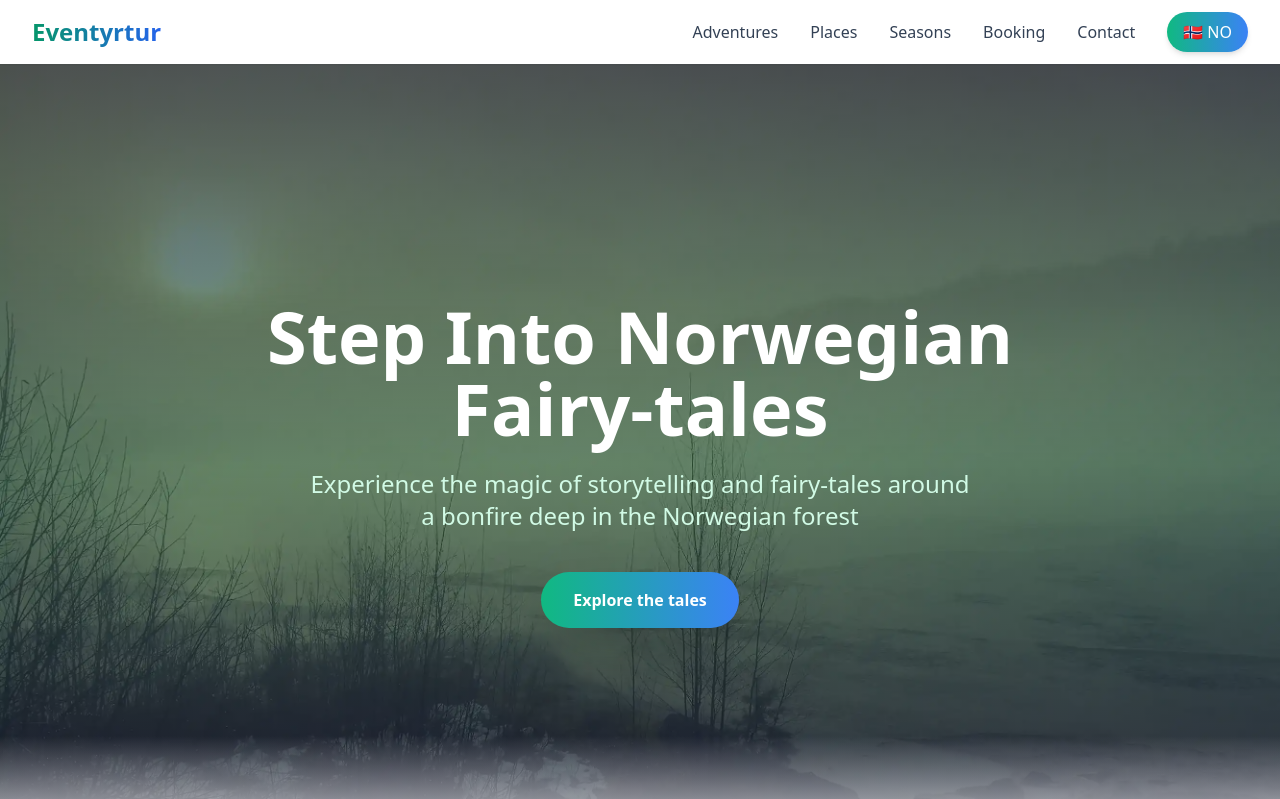
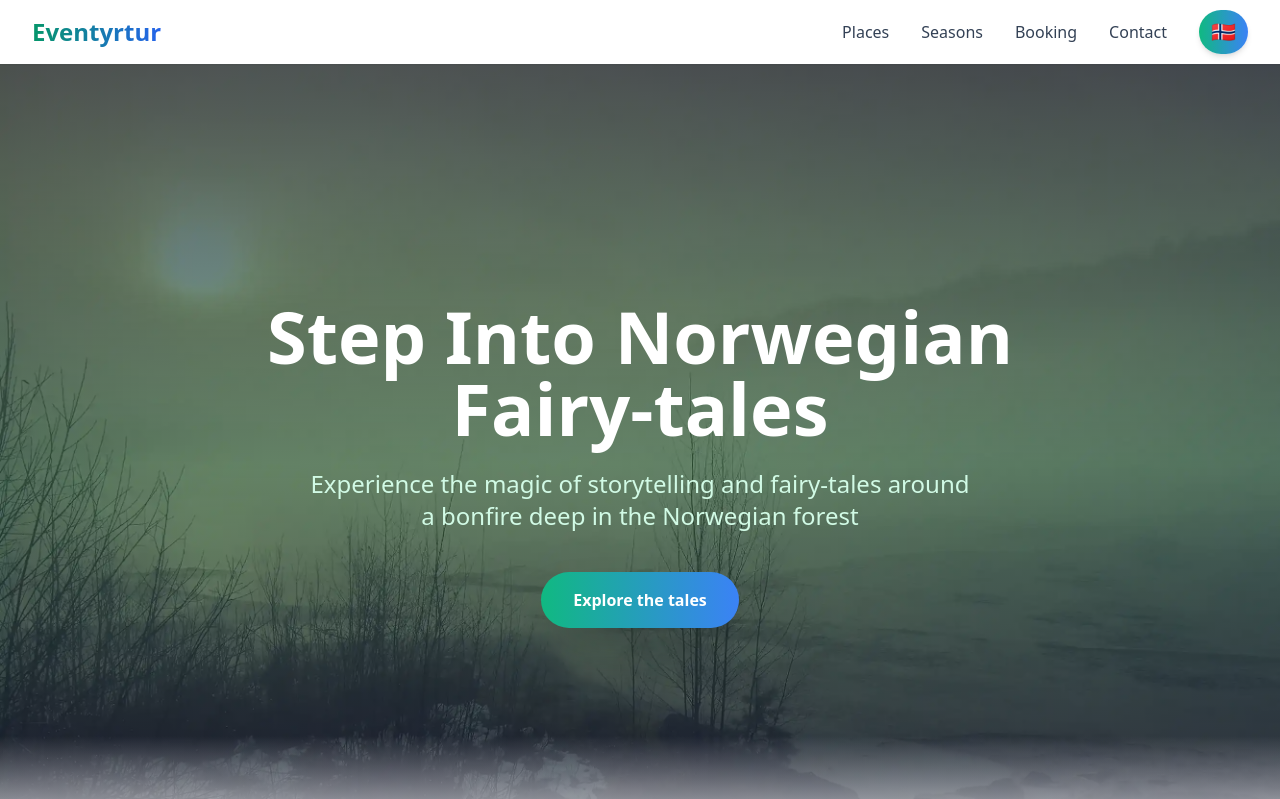
Before and after one commit to HarikaCreative/eventyrtur-demo, a Next.js app: page / in a window 1280 px wide. Shown: the top 799 px of the page. Built offline with nearby package versions, Linux system fonts and the light colour scheme.

Commit message:
Update page.tsx
Language toggle

```diff
--- a/app/page.tsx
+++ b/app/page.tsx
@@ -20,7 +20,7 @@ export default function HomePage() {
   const translations = {
     en: {
       nav: {
-        adventures: 'Adventures',
+        fairytales: 'Fairy-tales',
         places: 'Places',
         seasons: 'Seasons',
         booking: 'Booking',
@@ -72,24 +72,17 @@ export default function HomePage() {
               </a>
 
               {/* Language Toggle */}
-              <button
+             {/* Language Toggle – vises på alle skjermstørrelser */}
+              <div className="flex items-center space-x-2">
+               <button
                 onClick={toggleLanguage}
-                className="px-4 py-2 rounded-full bg-gradient-to-r from-emerald-500 to-blue-500 text-white font-medium hover:from-emerald-600 hover:to-blue-600 transition-all shadow-md hover:shadow-lg"
+                className="px-3 py-2 rounded-full bg-gradient-to-r from-emerald-500 to-blue-500 text-white text-xl hover:from-emerald-600 hover:to-blue-600 transition-all shadow-md hover:shadow-lg"
                 aria-label={language === 'en' ? 'Switch to Norwegian' : 'Bytt til engelsk'}
-              >
-                {language === 'en' ? '🇳🇴 NO' : '🇬🇧 EN'}
-              </button>
-            </div>
+                >
+                {language === 'en' ? '🇳🇴' : '🇬🇧'}
+                </button>
+              </div>
 
-            {/* Mobile Menu Button */}
-            <div className="md:hidden">
-              <button
-                onClick={toggleLanguage}
-                className="px-3 py-1.5 rounded-full bg-gradient-to-r from-emerald-500 to-blue-500 text-white text-sm font-medium"
-                aria-label={language === 'en' ? 'Switch to Norwegian' : 'Bytt til engelsk'}
-              >
-                {language === 'en' ? '🇳🇴' : '🇬🇧'}
-              </button>
             </div>
           </div>
         </div>
```
